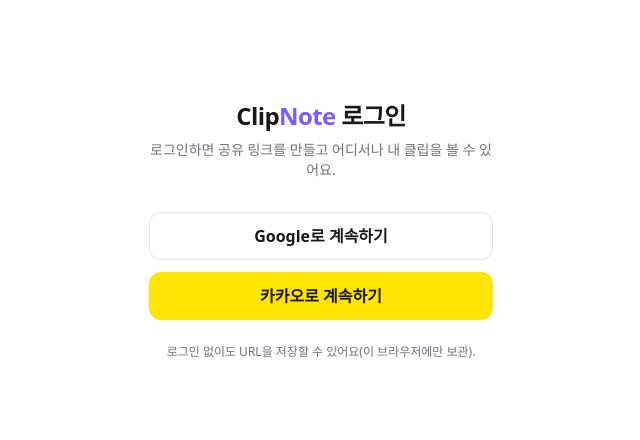
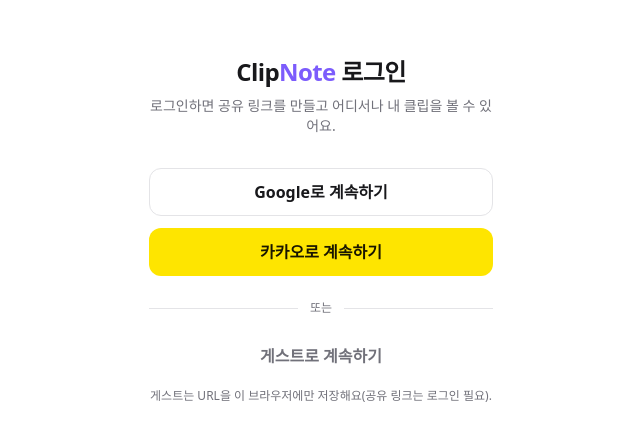
Before and after one commit to mjkang0987/clipnote, a Next.js app: page /login in a window 1280 px wide. Shown: the part 170-610 px from the top of the page, without its empty margins (319-959 px from the left). Built offline with nearby package versions, Linux system fonts and the light colour scheme; a web font is replaced by a local one.

Commit message:
feat: 로그인 화면에 '게스트로 계속' 버튼 추가

```diff
--- a/app/login/page.tsx
+++ b/app/login/page.tsx
@@ -64,8 +64,20 @@
         </p>
       )}
 
-      <p className="mt-6 text-center text-xs text-fg-muted">
-        로그인 없이도 URL을 저장할 수 있어요(이 브라우저에만 보관).
+      <div className="mt-6 flex items-center gap-3">
+        <span className="h-px flex-1 bg-border" />
+        <span className="text-xs text-fg-muted">또는</span>
+        <span className="h-px flex-1 bg-border" />
+      </div>
+
+      <a
+        href="/"
+        className="mt-4 flex h-12 items-center justify-center rounded-xl px-4 text-base font-semibold text-fg-muted transition hover:bg-surface focus-visible:ring-2 focus-visible:ring-brand/40"
+      >
+        게스트로 계속하기
+      </a>
+      <p className="mt-2 text-center text-xs text-fg-muted">
+        게스트는 URL을 이 브라우저에만 저장해요(공유 링크는 로그인 필요).
       </p>
     </main>
   );
```
